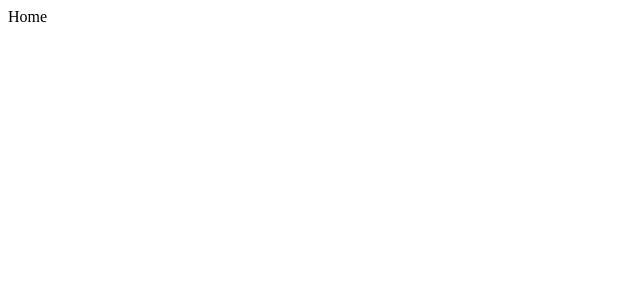
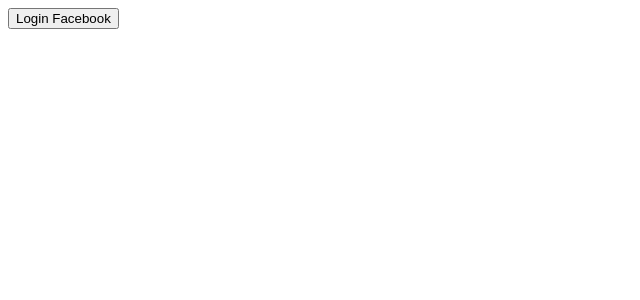
Before and after one commit to NicolasZDH/facebookadsAPI, a Next.js app: page / in a window 1280 px wide. Shown: the top 300 px of the page, without its empty margins (0-640 px from the left). Built offline with nearby package versions, Linux system fonts and the light colour scheme.

Commit message:
fet: loginbox
Facebook loginbox

```diff
--- a/package.json
+++ b/package.json
@@ -18,8 +18,12 @@
   },
   "homepage": "https://github.com/Pivot-Data/facebookadsAPI#readme",
   "dependencies": {
+    "express": "^4.17.1",
     "next": "^10.2.3",
+    "passport": "^0.4.1",
+    "passport-facebook": "^3.0.0",
     "react": "^17.0.2",
     "react-dom": "^17.0.2"
-  }
+  },
+  "browser": { "fs": false, "path": false, "os": false}
 }
--- a/pages/index.js
+++ b/pages/index.js
@@ -1,5 +1,15 @@
 function Home() {
-    return <div>Home</div>
+    const client_id = process.env.FACEBOOK_CLIENT_ID
+    const redirect_uri = "https://auth.pivotdata.com.br/login"
+
+    const dialogbox = `https://www.facebook.com/v10.0/dialog/oauth?client_id=${client_id}&display=popup&response_type=token&redirect_uri=${redirect_uri}`;
+
+    return (<div>
+        <a target="_blank" href={dialogbox} rel="noopener noreferrer">
+            <button type="button">Login Facebook</button>
+        </a>
+
+    </div>)
 }
 
 export default Home
--- /dev/null
+++ b/pages/login.js
@@ -0,0 +1,5 @@
+function Login() {
+    return (<div>Autenticado!</div>)
+}
+
+export default Login
```
Also changed, not shown: 2 other files (tests, documents, lock files or other folders).
